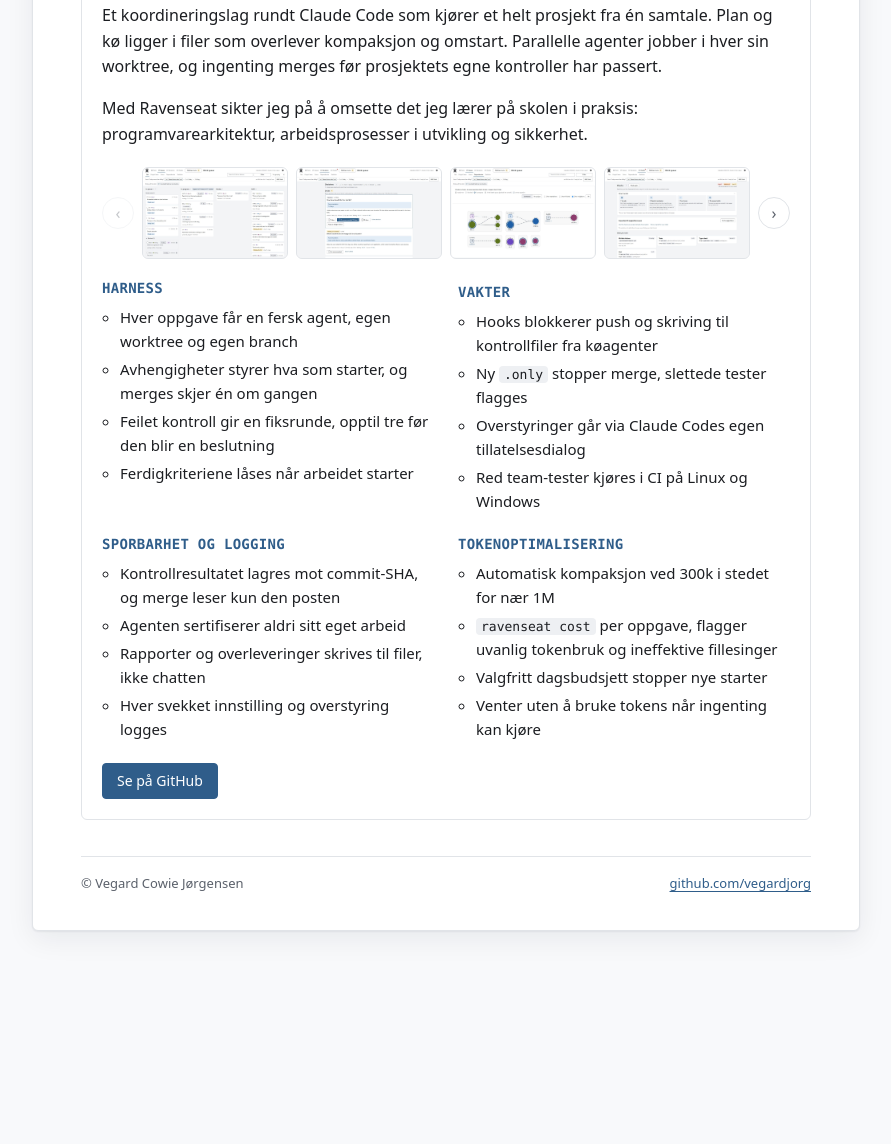
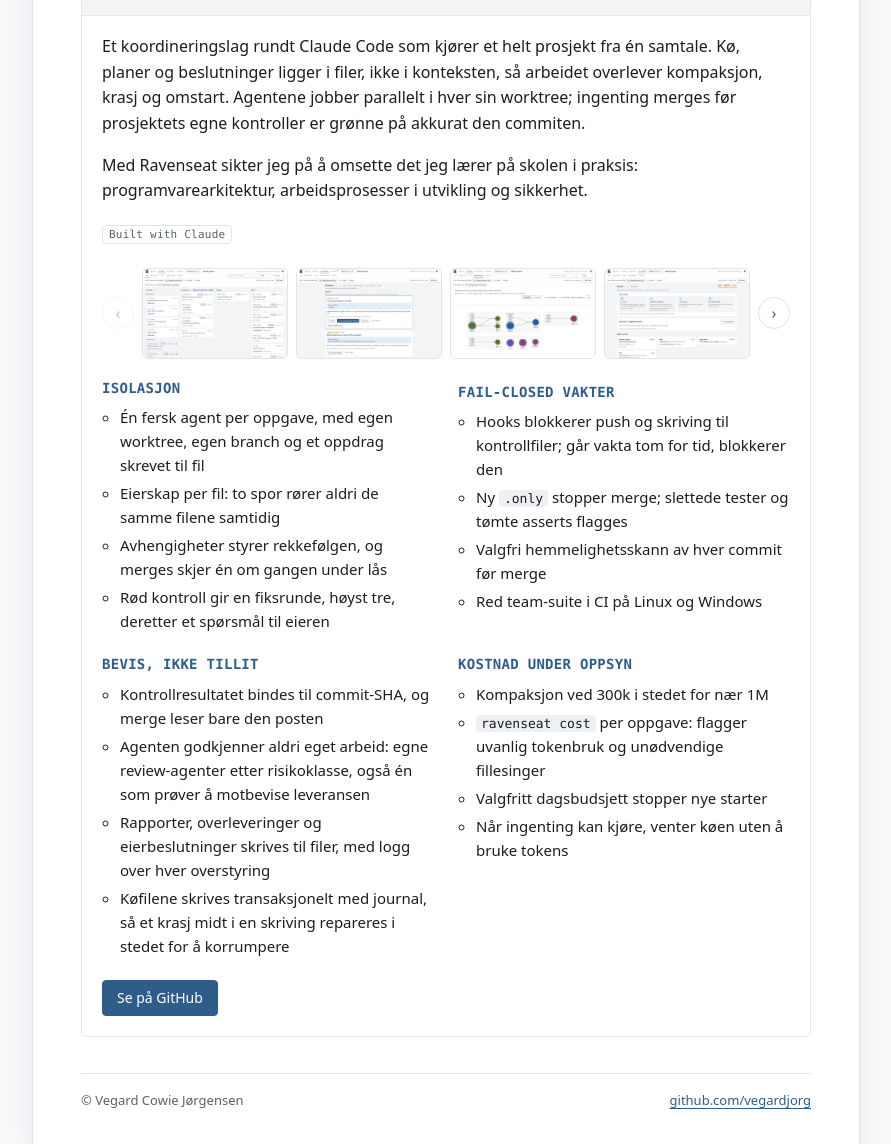
Before and after one commit to vegardjorg/vegardjorg.github.io, a plain HTML site: page index.html in a window 1280 px wide. Shown: the part 1224-2368 px from the top of the page, without its empty margins (194-1085 px from the left). Before the commit the page ends 2203 px from the top, so only its background shows below. Drawn offline with Linux system fonts and the light colour scheme.

Commit message:
Ny Ravenseat-tekst og «Built with Claude» på prosjektene
Intro og de fire listene (Isolasjon, Fail-closed vakter, Bevis ikke tillit,
Kostnad under oppsyn) etter forslag fra ravenseat-agenten, justert mot
repoet: hemmelighetsskann er valgfri, slettede tester og tømte asserts
flagges (stopper ikke merge). Diskret «Built with Claude» på hvert prosjekt.

Co-Authored-By: Claude Opus 5.5 <noreply@anthropic.com>

```diff
--- a/index.html
+++ b/index.html
@@ -168,6 +168,12 @@
     code { font: 13px var(--font-mono); background: var(--container); padding: 1px 5px; border-radius: var(--radius); }
 
     .project-body .links { margin-top: 22px; }
+    .built {
+      display: inline-block; align-self: flex-start; margin: 2px 0 4px;
+      font: 500 11px/1 var(--font-mono); letter-spacing: .02em; color: var(--on-surface-variant);
+      border: 1px solid var(--outline-variant); border-radius: var(--radius); padding: 3px 6px;
+    }
+    .project-body > p + .built { margin-top: -8px; }
 
     /* Logo ved overskriften: én variant per tema */
     .project-head h3 { display: flex; align-items: center; gap: 8px; }
@@ -302,18 +308,21 @@
             <span class="code">IN2010</span>
             <h3>Algoritmer og datastrukturer</h3>
             <p>Sortering, søk, heap, trær, hashing og grafer, med visualiseringer du kan styre selv.</p>
+            <span class="built">Built with Claude</span>
             <span class="go">Åpne guiden →</span>
           </a>
           <a class="card" href="https://vegardjorg.github.io/IN2090/">
             <span class="code">IN2090</span>
             <h3>Databaser og datamodellering</h3>
             <p>ER-modellering, relasjonsalgebra, SQL, normalisering, sikkerhet og indekser.</p>
+            <span class="built">Built with Claude</span>
             <span class="go">Åpne guiden →</span>
           </a>
           <a class="card" href="https://vegardjorg.github.io/IN2120/">
             <span class="code">IN2120</span>
             <h3>Informasjonssikkerhet</h3>
             <p>Krypto, PKI, angrep, autentisering, IAM og nettverk, knyttet til eksamensoppgavene H2021–H2025.</p>
+            <span class="built">Built with Claude</span>
             <span class="go">Åpne guiden →</span>
           </a>
         </div>
@@ -339,8 +348,9 @@
             </div>
           </div>
           <div class="project-body">
-            <p>Et koordineringslag rundt Claude Code som kjører et helt prosjekt fra én samtale. Plan og kø ligger i filer som overlever kompaksjon og omstart. Parallelle agenter jobber i hver sin worktree, og ingenting merges før prosjektets egne kontroller har passert.</p>
+            <p>Et koordineringslag rundt Claude Code som kjører et helt prosjekt fra én samtale. Kø, planer og beslutninger ligger i filer, ikke i konteksten, så arbeidet overlever kompaksjon, krasj og omstart. Agentene jobber parallelt i hver sin worktree; ingenting merges før prosjektets egne kontroller er grønne på akkurat den commiten.</p>
             <p>Med Ravenseat sikter jeg på å omsette det jeg lærer på skolen i praksis: programvarearkitektur, arbeidsprosesser i utvikling og sikkerhet.</p>
+            <span class="built">Built with Claude</span>
 
             <div class="strip" id="strip">
             <button class="strip-btn" type="button" id="strip-prev" aria-label="Forrige skjermbilder">‹</button>
@@ -358,39 +368,39 @@
 
             <ul class="specs">
               <li>
-                <h4>Harness</h4>
+                <h4>Isolasjon</h4>
                 <ul>
-                  <li>Hver oppgave får en fersk agent, egen worktree og egen branch</li>
-                  <li>Avhengigheter styrer hva som starter, og merges skjer én om gangen</li>
-                  <li>Feilet kontroll gir en fiksrunde, opptil tre før den blir en beslutning</li>
-                  <li>Ferdigkriteriene låses når arbeidet starter</li>
+                  <li>Én fersk agent per oppgave, med egen worktree, egen branch og et oppdrag skrevet til fil</li>
+                  <li>Eierskap per fil: to spor rører aldri de samme filene samtidig</li>
+                  <li>Avhengigheter styrer rekkefølgen, og merges skjer én om gangen under lås</li>
+                  <li>Rød kontroll gir en fiksrunde, høyst tre, deretter et spørsmål til eieren</li>
                 </ul>
               </li>
               <li>
-                <h4>Vakter</h4>
+                <h4>Fail-closed vakter</h4>
                 <ul>
-                  <li>Hooks blokkerer push og skriving til kontrollfiler fra køagenter</li>
-                  <li>Ny <code>.only</code> stopper merge, slettede tester flagges</li>
-                  <li>Overstyringer går via Claude Codes egen tillatelsesdialog</li>
-                  <li>Red team-tester kjøres i CI på Linux og Windows</li>
+                  <li>Hooks blokkerer push og skriving til kontrollfiler; går vakta tom for tid, blokkerer den</li>
+                  <li>Ny <code>.only</code> stopper merge; slettede tester og tømte asserts flagges</li>
+                  <li>Valgfri hemmelighetsskann av hver commit før merge</li>
+                  <li>Red team-suite i CI på Linux og Windows</li>
                 </ul>
               </li>
               <li>
-                <h4>Sporbarhet og logging</h4>
+                <h4>Bevis, ikke tillit</h4>
                 <ul>
-                  <li>Kontrollresultatet lagres mot commit-SHA, og merge leser kun den posten</li>
-                  <li>Agenten sertifiserer aldri sitt eget arbeid</li>
-                  <li>Rapporter og overleveringer skrives til filer, ikke chatten</li>
-                  <li>Hver svekket innstilling og overstyring logges</li>
+                  <li>Kontrollresultatet bindes til commit-SHA, og merge leser bare den posten</li>
+                  <li>Agenten godkjenner aldri eget arbeid: egne review-agenter etter risikoklasse, også én som prøver å motbevise leveransen</li>
+                  <li>Rapporter, overleveringer og eierbeslutninger skrives til filer, med logg over hver overstyring</li>
+                  <li>Køfilene skrives transaksjonelt med journal, så et krasj midt i en skriving repareres i stedet for å korrumpere</li>
                 </ul>
               </li>
               <li>
-                <h4>Tokenoptimalisering</h4>
+                <h4>Kostnad under oppsyn</h4>
                 <ul>
-                  <li>Automatisk kompaksjon ved 300k i stedet for nær 1M</li>
-                  <li><code>ravenseat cost</code> per oppgave, flagger uvanlig tokenbruk og ineffektive fillesinger</li>
+                  <li>Kompaksjon ved 300k i stedet for nær 1M</li>
+                  <li><code>ravenseat cost</code> per oppgave: flagger uvanlig tokenbruk og unødvendige fillesinger</li>
                   <li>Valgfritt dagsbudsjett stopper nye starter</li>
-                  <li>Venter uten å bruke tokens når ingenting kan kjøre</li>
+                  <li>Når ingenting kan kjøre, venter køen uten å bruke tokens</li>
                 </ul>
               </li>
             </ul>
```
